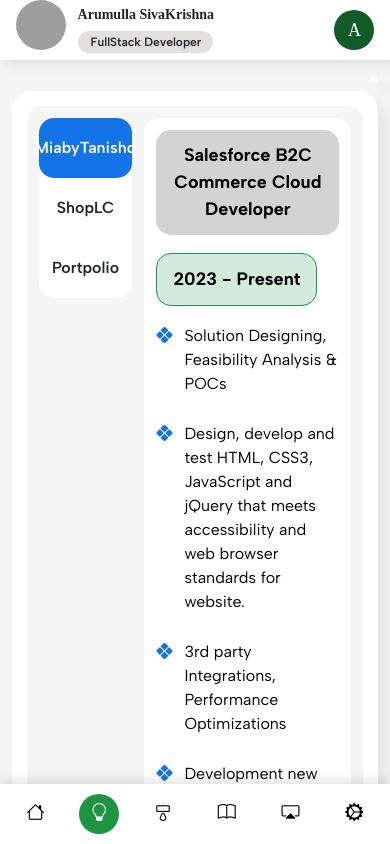
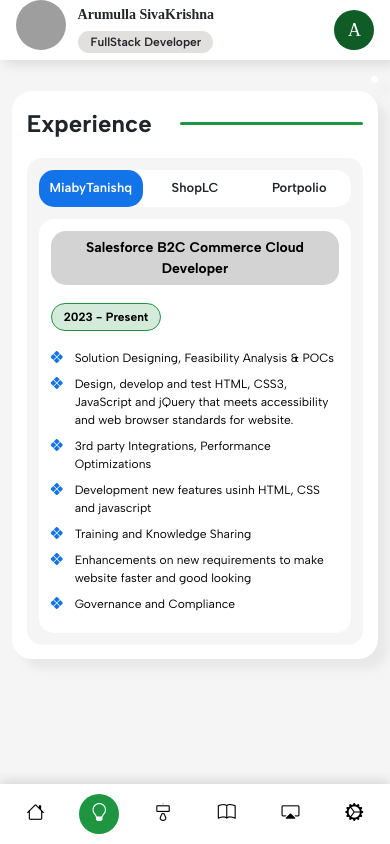
Before and after one commit to arumullasivakrishnacodes/advanced-portpolio, a React (Create React App) app: page /experience in a window 390 px wide. Shown: the top 844 px of the page. Built offline with nearby package versions, Linux system fonts and the light colour scheme; grey boxes are pictures that could not be loaded; a web font is replaced by a local one.

Commit message:
mobile-changes-commits

```diff
--- a/src/Components/Certifications/Certification.css
+++ b/src/Components/Certifications/Certification.css
@@ -34,3 +34,16 @@
         border-radius: 15px;
     }
 }
+
+@media screen and (max-width: 600px) {
+    .heading-cert {
+        p {
+            font-size: 24px !important;
+        }
+    }
+
+    .single-certificate {
+        font-size: 14px !important;
+        padding: 6px 14px !important;
+    }
+}
--- a/src/Components/Education/Education.css
+++ b/src/Components/Education/Education.css
@@ -1,4 +1,4 @@
-.heading {
+.heading-education {
     p {
         font-family: var(--font-albert);
         font-size: 38px;
@@ -102,10 +102,10 @@
 
 .timeline-container {
     width: 4px;
-    height: 100%;
+    height: 90%;
     border-radius: 20px;
     position: absolute;
-    top: 0;
+    top: 10%;
     left: 50%;
     transform: translateX(-50%);
 
@@ -137,3 +137,56 @@
         font-family: var(--font-head);
     }
 }
+
+@media screen and (max-width: 600px) {
+    .heading-education {
+        p {
+            font-size: 24px !important;
+        }
+    }
+
+    .education-main-container {
+        display: flex;
+        flex-direction: column;
+        row-gap: 32px;
+    }
+
+    .each-education-container {
+        width: 86% !important;
+        margin-left: auto !important;
+        box-shadow: -9px 6px 15px 1px lightgray !important;
+
+        h3 {
+            font-size: 13px !important;
+        }
+
+        p {
+            font-size: 12px !important;
+        }
+
+        .percentage {
+            font-size: 16px !important;
+            padding: 6px 18px !important;
+        }
+
+        .popup-triangle {
+            left: -4% !important;
+            box-shadow: -9px 6px 8px 1px lightgray !important;
+        }
+    }
+
+    .each-education-container:nth-child(1) {
+        top: 12% !important;
+    }
+
+    .each-education-container:nth-child(3) {
+        top: 69% !important;
+    }
+
+    .timeline-container {
+        left: 0 !important;
+        top: 8%;
+        height: 93% !important;
+    }
+
+}
--- a/src/Components/Education/Education.jsx
+++ b/src/Components/Education/Education.jsx
@@ -4,6 +4,9 @@
 function Education () {
     return (
       <div style={{position: "relative"}}>
+        <div className="heading-education">
+          <p>Education</p>
+        </div>
         <div className="education-main-container">
           <div className="each-education-container">
             <h3>Bachelor of Technology in Mechanical Engineering</h3>
--- a/src/Components/Experience/Experience.css
+++ b/src/Components/Experience/Experience.css
@@ -1,3 +1,24 @@
+.heading-experience {
+    p {
+        font-family: var(--font-albert);
+        font-size: 38px;
+        font-weight: 700;
+        display: flex;
+        justify-content: flex-start;
+        align-items: center;
+        column-gap: 28px;
+
+        &::after {
+            content: '';
+            width: 250px;
+            height: 3px;
+            background: var(--primary-green);
+            display: block;
+            border-radius: 20px;
+        }
+    }
+}
+
 .experience-main-component {
     column-gap: 12px;
     padding: 12px;
@@ -126,3 +147,50 @@
         }
     }
 }
+
+@media screen and (max-width: 600px) {
+    .heading-experience {
+        p {
+            font-size: 24px !important;
+        }
+
+    }
+
+    .experience-main-component {
+        flex-direction: column;
+        row-gap: 12px;
+    }
+
+    .experience-title-container {
+        width: 100% !important;
+        display: flex;
+
+        .experience-each-title {
+            height: 37px !important;
+            font-size: 13px !important;
+        }
+    }
+
+    .experience-points-description-con {
+        width: 100% !important;
+
+        .experience-technology {
+            font-size: 14px !important;
+            padding: 6px 12px !important;
+        }
+
+        .experience-year {
+            font-size: 12px !important;
+            padding: 4px 12px !important;
+        }
+
+        .each-exp-eachpoints-container {
+            font-size: 12px !important;
+            margin-bottom: 8px !important;
+
+            i {
+                font-size: 12px !important;
+            }
+        }
+    }
+}
--- a/src/Components/Experience/Experience.jsx
+++ b/src/Components/Experience/Experience.jsx
@@ -11,34 +11,46 @@
 
     return (
       <div>
+        <div className="heading-experience">
+          <p>Experience</p>
+        </div>
         <div className="experience-main-component d-flex">
           <div className="experience-title-container">
-                    {
-                        ExperienceData.map((exptitle,index) => {
+            {ExperienceData.map((exptitle, index) => {
               return (
-                                <div onClick={handleExpSelect} id={index} className={`experience-each-title ${Number(selectexp) === index ? 'exptitle-active' : ''}`}>{exptitle.title}</div>
+                <div
+                  onClick={handleExpSelect}
+                  id={index}
+                  className={`experience-each-title ${
+                    Number(selectexp) === index ? "exptitle-active" : ""
+                  }`}
+                >
+                  {exptitle.title}
+                </div>
               );
-                        })
-                    }
+            })}
           </div>
           <div className="experience-points-description-con">
-                    {
-                        ExperienceData.map((eachexpcon, index) => {
+            {ExperienceData.map((eachexpcon, index) => {
               return (
-                                <div className={`each-experience-points-con ${Number(selectexp) === index ? 'exp-points-active' : 'd-none'}`} key={index}>
+                <div
+                  className={`each-experience-points-con ${
+                    Number(selectexp) === index ? "exp-points-active" : "d-none"
+                  }`}
+                  key={index}
+                >
                   <div className="experience-technology">{eachexpcon.role}</div>
                   <div className="experience-year">{eachexpcon.year}</div>
-                                    {
-                                        eachexpcon.work.map((eachexpeachpoint) => {
-                                            return(
-                                                <div className={`each-exp-eachpoints-container`}><i class="bi bi-x-diamond-fill"></i> {eachexpeachpoint}</div>
-                                            )
-                                        })
-                                    }
+                  {eachexpcon.work.map((eachexpeachpoint) => {
+                    return (
+                      <div className={`each-exp-eachpoints-container`}>
+                        <i class="bi bi-x-diamond-fill"></i> {eachexpeachpoint}
                       </div>
-                            )
-                        })
-                    }
+                    );
+                  })}
+                </div>
+              );
+            })}
           </div>
         </div>
       </div>
--- a/src/Components/Projects/Projects.css
+++ b/src/Components/Projects/Projects.css
@@ -142,8 +142,15 @@
 }
 
 @media screen and (max-width: 600px) {
+    .heading-projects {
+        p {
+            font-size: 24px !important;
+        }
+    }
+
     .projects-details-container {
         grid-template-columns: 1fr;
+        gap: 14px !important;
     }
 
     .projects-technologies-container {
@@ -161,4 +168,59 @@
             display: none;
         }
     }
+
+    .tech-active {
+        box-shadow: 0px 5px 15px 1px lightgray !important;
+    }
+
+    .projects-technologies-container {
+        height: 40px !important;
+        margin-bottom: 4px !important;
+        column-gap: 4px !important;
+    }
+
+    .project-tech-title {
+        font-size: 12px !important;
+        padding: 6px 18px !important;
+        height: 30px !important;
+
+        i {
+            font-size: 12px !important;
+        }
+
+        img {
+            width: 20px !important;
+            height: 20px !important;
+        }
+    }
+
+    .projects-details-container {
+        .project-details-section {
+            .project-title {
+                font-size: 14px !important;
+            }
+
+            .project-desc {
+                font-size: 12px !important;
+                height: fit-content;
+            }
+
+            .eachproject-tech {
+                font-size: 12px !important;
+                padding: 4px 12px !important;
+            }
+
+            .eachtech-container {
+                margin-bottom: 0 !important;
+            }
+
+            .project-redirect-btn {
+                font-size: 14px !important;
+
+                i {
+                    font-size: 14px !important;
+                }
+            }
+        }
+    }
 }
--- a/src/Components/Skills/Skills.css
+++ b/src/Components/Skills/Skills.css
@@ -189,3 +189,54 @@
         }
     }
 }
+
+@media screen and (max-width: 600px) {
+    .heading-skills {
+        p {
+            font-size: 24px !important;
+        }
+    }
+
+    .skills-title-container {
+        flex-direction: row !important;
+        overflow: scroll;
+
+        &::-webkit-scrollbar {
+            display: none;
+        }
+
+        &::-webkit-scrollbar-thumb {
+            display: none;
+        }
+
+        &::-webkit-scrollbar-track {
+            display: none;
+        }
+
+        .skill-title {
+            font-size: 13px !important;
+            min-width: max-content !important;
+            padding: 4px 16px !important;
+        }
+    }
+
+    .individual-skill-container {
+        margin-bottom: 4px !important;
+
+        p {
+            font-size: 12px !important;
+            margin-bottom: 6px !important;
+        }
+
+        .skill-progressbar-outer {
+            height: 4px !important;
+        }
+
+        .skill-percent-popup {
+            font-size: 8px !important;
+            width: 30px !important;
+            height: 16px !important;
+            bottom: 14px !important;
+        }
+    }
+}
--- a/src/Components/Skills/Skills.jsx
+++ b/src/Components/Skills/Skills.jsx
@@ -16,7 +16,7 @@
         <p>Skills</p>
       </div>
       <div className="skills-all-container row">
-        <div className="col-4 p-0">
+        <div className="col-lg-4 col-12 p-0">
           <div className="skills-title-container d-flex flex-column">
             {SkillData.map((eachtitle, index) => {
               return (
@@ -34,7 +34,7 @@
             })}
           </div>
         </div>
-        <div className="col-8 p-0">
+        <div className="col-lg-8 col-12 p-0">
           {SkillData.map((skillitem, index) => {
             return (
               <div key={index} className={`individual-skill-main-con ${Number(selectskill) === index ? '': 'd-none'}`}>
```
Lines whose indentation alone changed are shown as unchanged.
